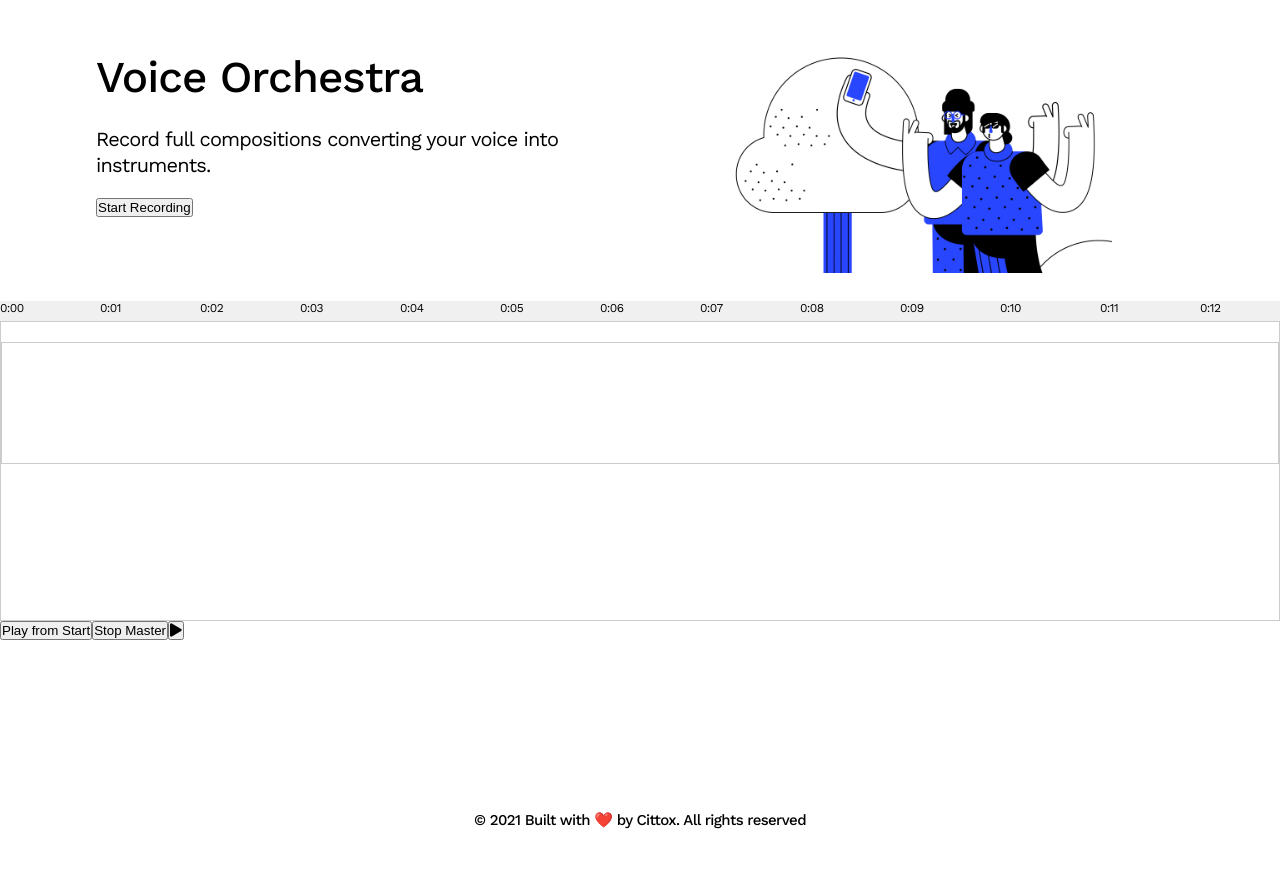
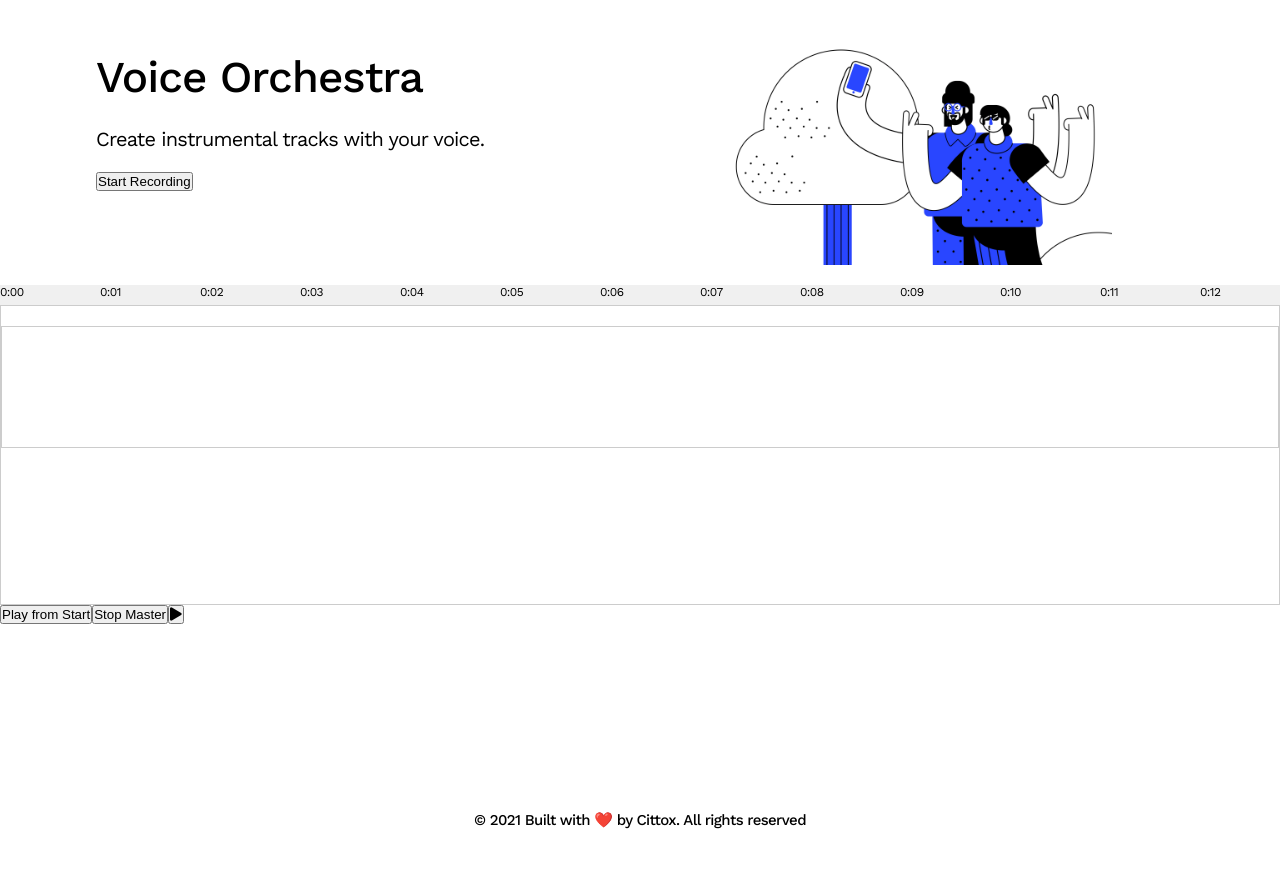
Before and after one commit to edoardograci/track-loop-main, a website with bundled scripts: page public/index.html in a window 1280 px wide. Built offline with nearby package versions, Linux system fonts and the light colour scheme; a script that the page names is missing.

Commit message:
Title Update

```diff
--- a/public/index.html
+++ b/public/index.html
@@ -2,7 +2,7 @@
 <html lang="en">
 <head>
     <meta charset="UTF-8">
-    <title>Track Looping - Registra e metti in loop le tue tracce</title>
+    <title>Voice Orchestra - Create instrumental tracks with your voice</title>
     <meta name="viewport" content="width=device-width">
     <link rel="stylesheet" href="main.css">
     <link rel="preconnect" href="https://fonts.gstatic.com">
@@ -20,7 +20,7 @@
                 <div class="container">
                     <div id="one">
                         <h3>Voice Orchestra</h3>
-                        <p>Record full compositions converting your voice into instruments.</p>
+                        <p>Create instrumental tracks with your voice.</p>
                         <div class="row">
                             <button id="startStopButton">Start Recording</button>
                             <span id="recordingStatus" style="display: none;">Recording...</span>
```
